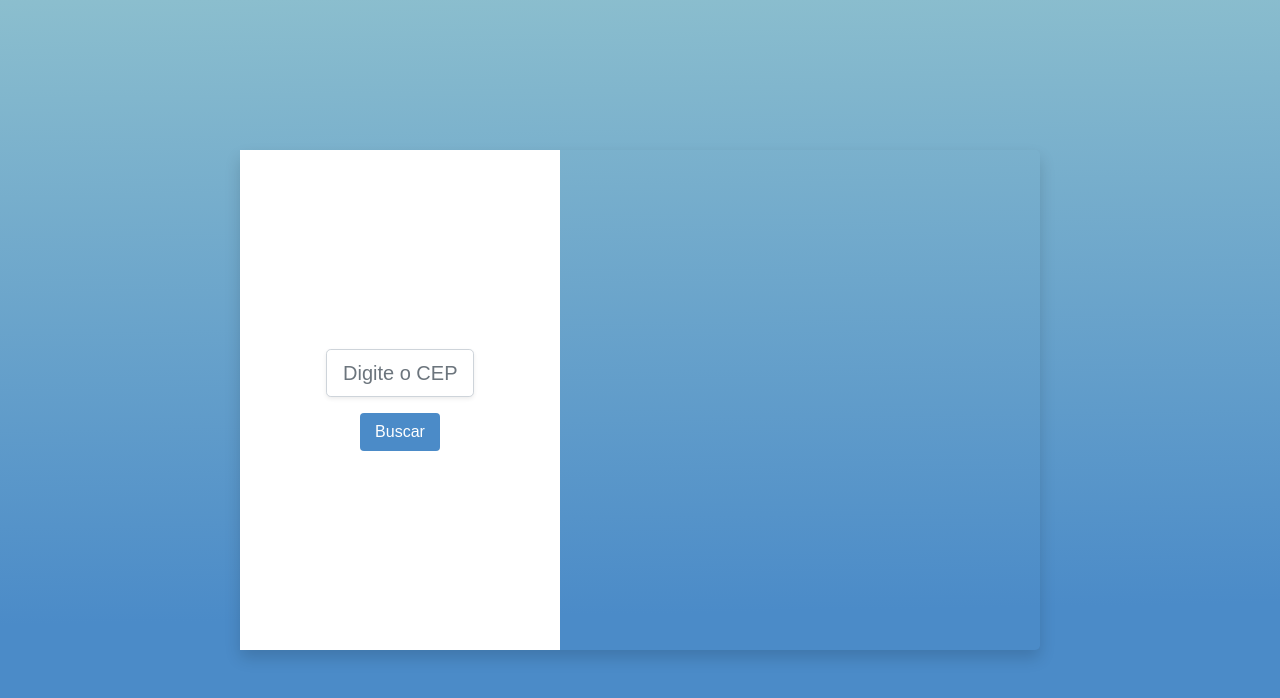
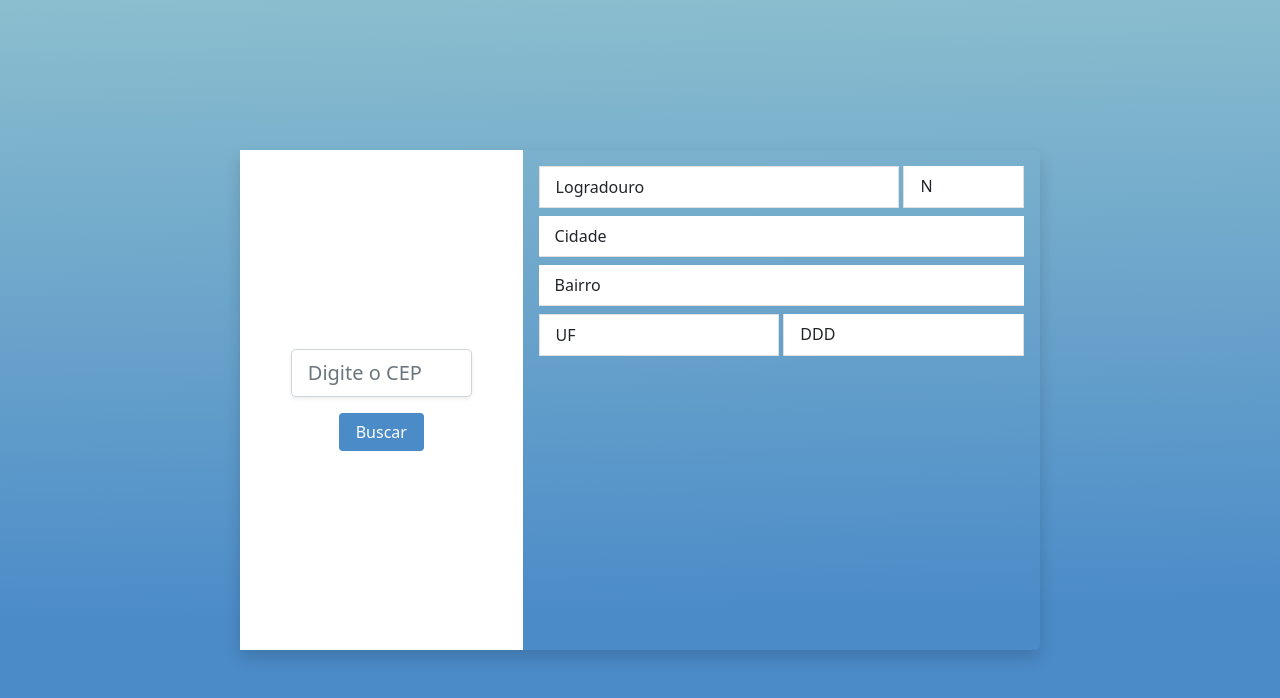
Before and after one commit to IngridCavalcantiGti/cep, a Vue app: page / in a window 1280 px wide. Shown: the top 698 px of the page. Built offline with nearby package versions, Linux system fonts and the light colour scheme.

Commit message:
adiciona formulario que vai trazer informações da busca do cEP e move css do container para o App

```diff
--- a/src/components/FormCep.vue
+++ b/src/components/FormCep.vue
@@ -1,42 +1,43 @@
 <template>
-    <div class="container-fluid
-                d-flex justify-content-center
-                align-items-center">
         <div class="card-form
                     shadow
                     border-0
-                    rounded-3">
-            <div class="bg-cep bg-white d-flex">
+                    rounded-3
+                    d-flex">
+            <div class=" bg-white d-flex">
                 <div class="container m-auto">
                     <div class="d-flex align-items-center justify-content-center">
                         <input class="form-control form-control-lg
-                        w-50
-                        shadow-sm"
-                        type="text" placeholder="Digite o CEP">
+                         shadow-sm" type="text" placeholder="Digite o CEP">
                     </div>
                     <div class="row">
-                        <button type="button" class="btn mt-3 w-25 mx-auto">Buscar</button>
+                        <button type="button" class="btn mt-3 mx-auto">Buscar</button>
                     </div>
                 </div>
             </div>
+            <div class="bg-form p-3 m-auto">
+            <ul class="list-group list-group-flush">
+                <span class="d-flex mb-2">
+                     <li class="list-group-item w-75">Logradouro</li>
+                     <li class="list-group-item w-25 ms-1">N</li>
+                </span>
 
+                <li class="list-group-item mb-2">Cidade</li>
+                <li class="list-group-item mb-2">Bairro</li>
+                <span class="d-flex">
+                    <li class="list-group-item mb-2 w-50">UF</li>
+                    <li class="list-group-item mb-2 w-50 ms-1">DDD</li>
+                </span>
+
+            </ul>
+            </div>
         </div>
-    </div>
 </template>
 
 <style>
 .card-form{
     width: 800px;
     height: 500px;
-    /* background:  #00bdb4; */
-}
-
-.container-fluid {
-    width: 100vw;
-    height: 100vh;
-       /* background: #00bdb4; */
-    font-family: sans-serif;
-   background: linear-gradient(179deg, rgba(19, 123, 155, 0.49) 0%, #4b8bc8 76%);
 }
 
 .bg-cep{
@@ -44,10 +45,18 @@
      height: 100%;
 }
 
+.bg-form{
+     width: 80%;
+     height: 100%;
+}
+
 .btn {
     background: #4b8bc8 !important;
     color: white !important;
+    width: 30% !important;
 }
 
-
+.form-control {
+     width: 70% !important;
+}
 </style>
--- a/src/views/Home.vue
+++ b/src/views/Home.vue
@@ -1,5 +1,6 @@
 <template>
-  <div class="form">
+  <div class="form container-fluid d-flex justify-content-center
+                align-items-center">
     <FormCep/>
   </div>
 </template>
@@ -17,3 +18,12 @@ export  default  defineComponent ( {
 })
 
 </script>
+
+<style>
+.container-fluid {
+    width: 100vw;
+    height: 100vh;
+       /* background: #00bdb4; */
+   background: linear-gradient(179deg, rgba(19, 123, 155, 0.49) 0%, #4b8bc8 76%);
+}
+</style>
```
